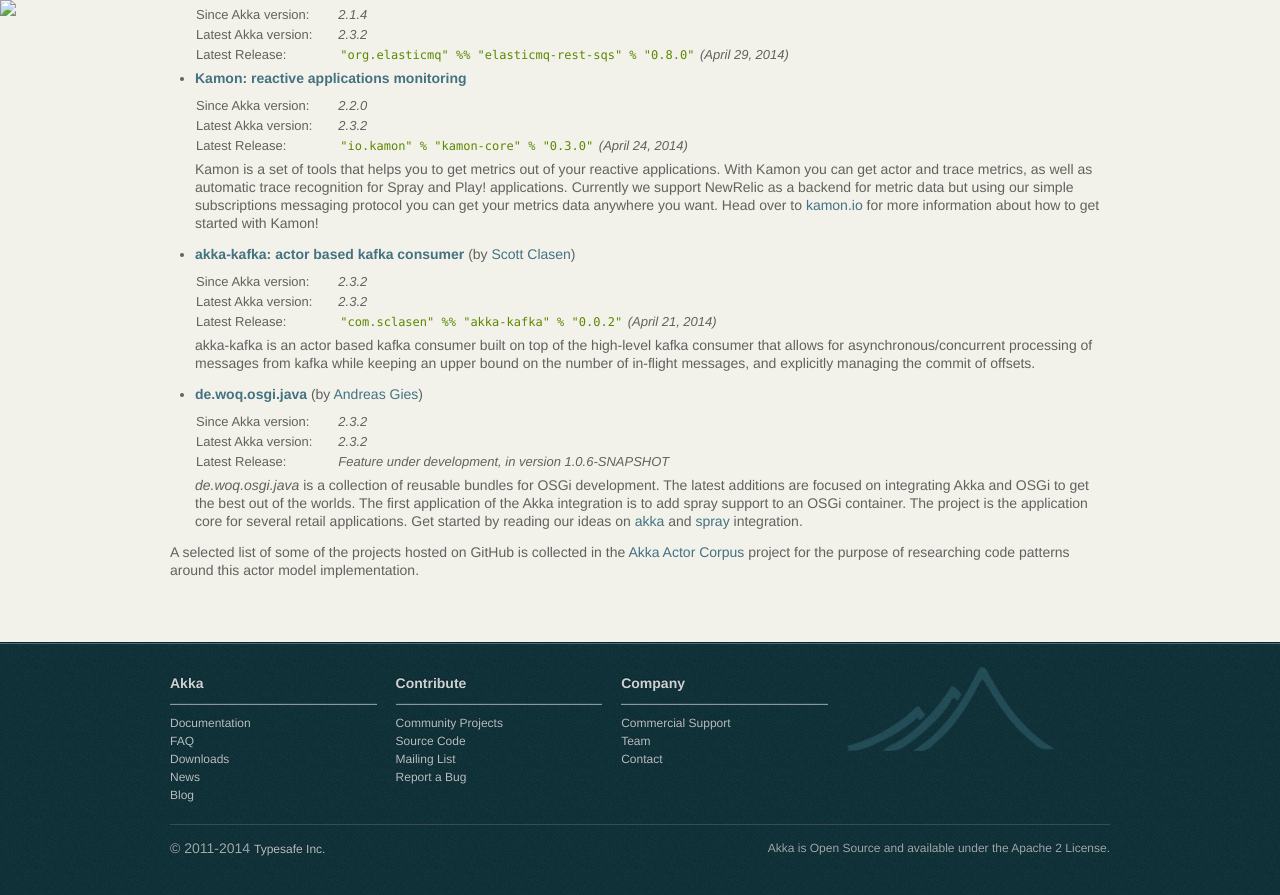
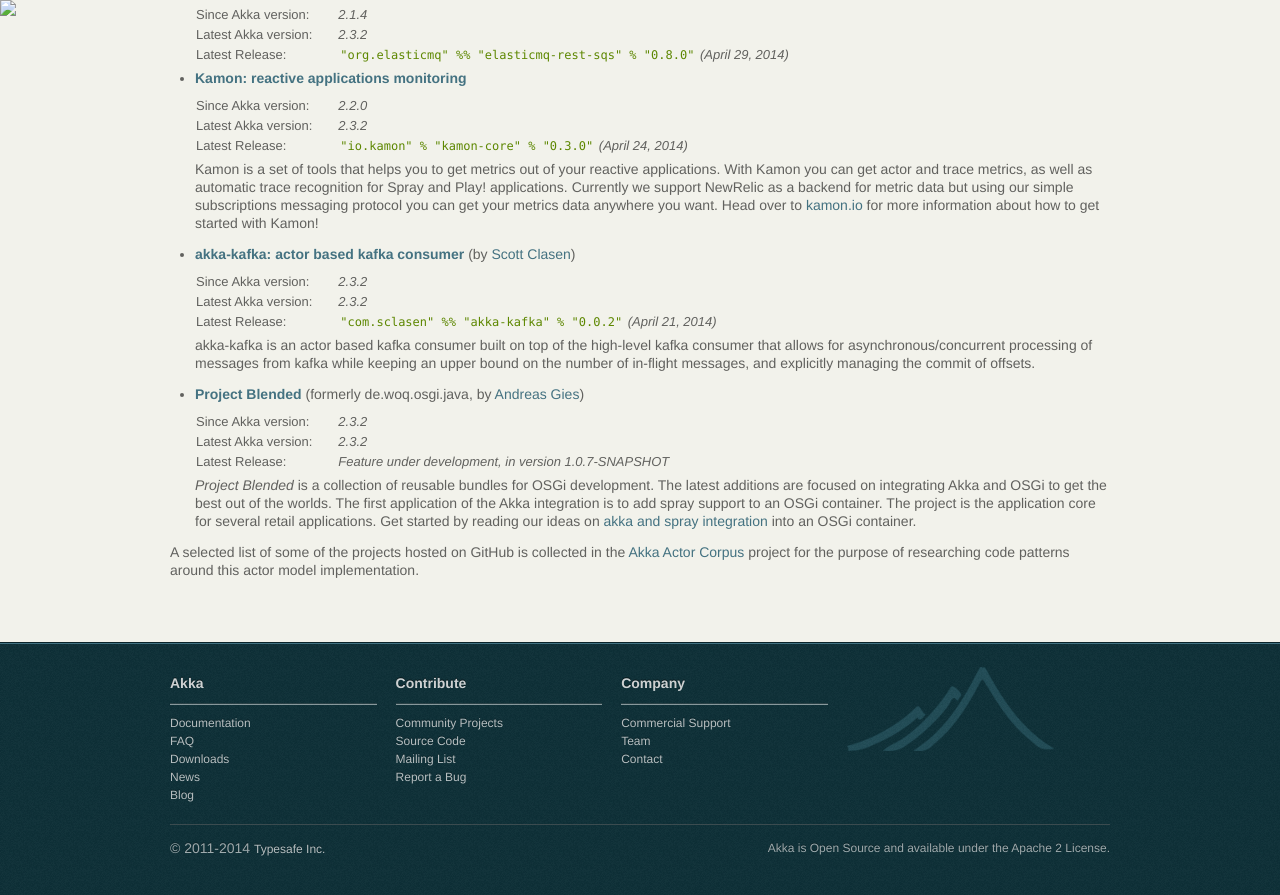
Before and after one commit to raboof/akka.github.com, a Jekyll site: the page built from community/index.md, in a window 1280 px wide and 900 px high, scrolled down 6209 px. Shown: the top 895 px of the window. Built offline with Jekyll 4.4.1, drawn with Linux system fonts in a browser that asks for light colours.

Commit message:
Updating project information.

```diff
--- a/community/index.md
+++ b/community/index.md
@@ -534,18 +534,19 @@
   for asynchronous/concurrent processing of messages from kafka while keeping an upper bound on the number of
   in-flight messages, and explicitly managing the commit of offsets.
 
-* **[de.woq.osgi.java](https://github.com/woq/de.woq.osgi.java)**  (by [Andreas Gies](https://github.com/woq))
+* **[Project Blended](https://github.com/woq/de.woq.osgi.java)** (formerly de.woq.osgi.java, by [Andreas Gies](https://github.com/woq))
 
   <table class="stats">
   <tr><td>Since Akka version:</td><td>2.3.2</td></tr>
   <tr><td>Latest Akka version:</td><td>2.3.2</td></tr>
-  <tr><td>Latest Release:</td><td>Feature under development, in version 1.0.6-SNAPSHOT</td></tr>
+  <tr><td>Latest Release:</td><td>Feature under development, in version 1.0.7-SNAPSHOT</td></tr>
   </table>
 
-  *de.woq.osgi.java* is a collection of reusable bundles for OSGi development. The latest additions are
+  *Project Blended* is a collection of reusable bundles for OSGi development. The latest additions are
   focused on integrating Akka and OSGi to get the best out of the worlds. The first application of the Akka
   integration is to add spray support to an OSGi container. The project is the application core for several
-  retail applications. Get started by reading our ideas on [akka](https://github.com/woq/de.woq.osgi.java/wiki/AkkaIntegration) and [spray](https://github.com/woq/de.woq.osgi.java/wiki/SprayIntegration) integration.
+  retail applications. Get started by reading our ideas on [akka and spray integration](http://www.wayofquality.de/projects/blended/)
+  into an OSGi container.
 
 
 A selected list of some of the projects hosted on GitHub is collected in the
```
